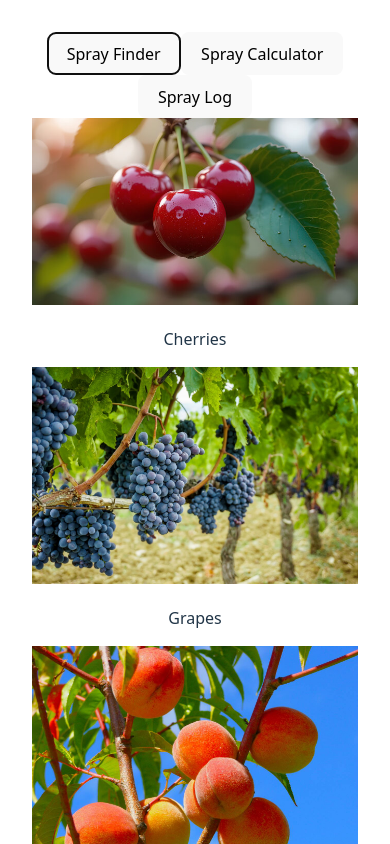
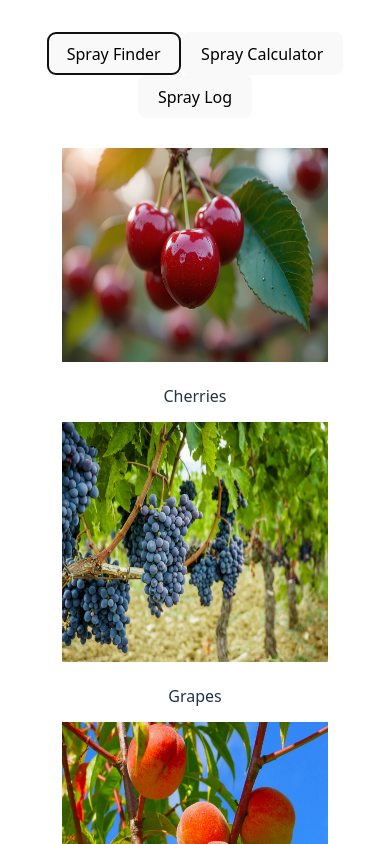
Before and after one commit to amritpalaujla/MySprays, a React (Vite) app in the folder vite-project/: page / in a window 390 px wide. Both pictures are taken after a click on the button "Spray Finder". Shown: the top 844 px of the page. Built offline with nearby package versions, Linux system fonts and the light colour scheme.

Commit message:
responsiveness to panel and some styling

```diff
--- a/vite-project/src/components/SprayFinder.css
+++ b/vite-project/src/components/SprayFinder.css
@@ -4,6 +4,36 @@
 }
 
 .crop-card {
-  border-radius: 25%;
   max-width: 400px;
+  margin: 30px;
 }
+
+.crop-card:hover {
+  border: 2px solid black;
+}
+
+.crop-grid {
+  display: grid;
+}
+
+/*these are the breakpoints for the panel of crops */
+@media only screen and (min-width: 1080px) {
+  /*anything above 1080 px gets this setting */
+  .crop-grid {
+    grid-template-columns: repeat(3, 1fr);
+  }
+}
+
+@media only screen and (min-width: 768px) and (max-width: 1079px) {
+  /* anything above 768 and below 1079px gets this */
+  .crop-grid {
+    grid-template-columns: repeat(2, 1fr);
+  }
+}
+
+@media only screen and (max-width: 767px) {
+  /* anything below 767px get this setting */
+  .crop-grid {
+    grid-template-columns: repeat(1, 1fr);
+  }
+}
--- a/vite-project/src/components/SprayFinder.jsx
+++ b/vite-project/src/components/SprayFinder.jsx
@@ -5,7 +5,7 @@
   const [selectedCrop, setSelectedCrop] = useState(null);
 
   return (
-    <div>
+    <div className="crop-grid">
       {cropList.map((crop) => {
         return (
           <div
```
